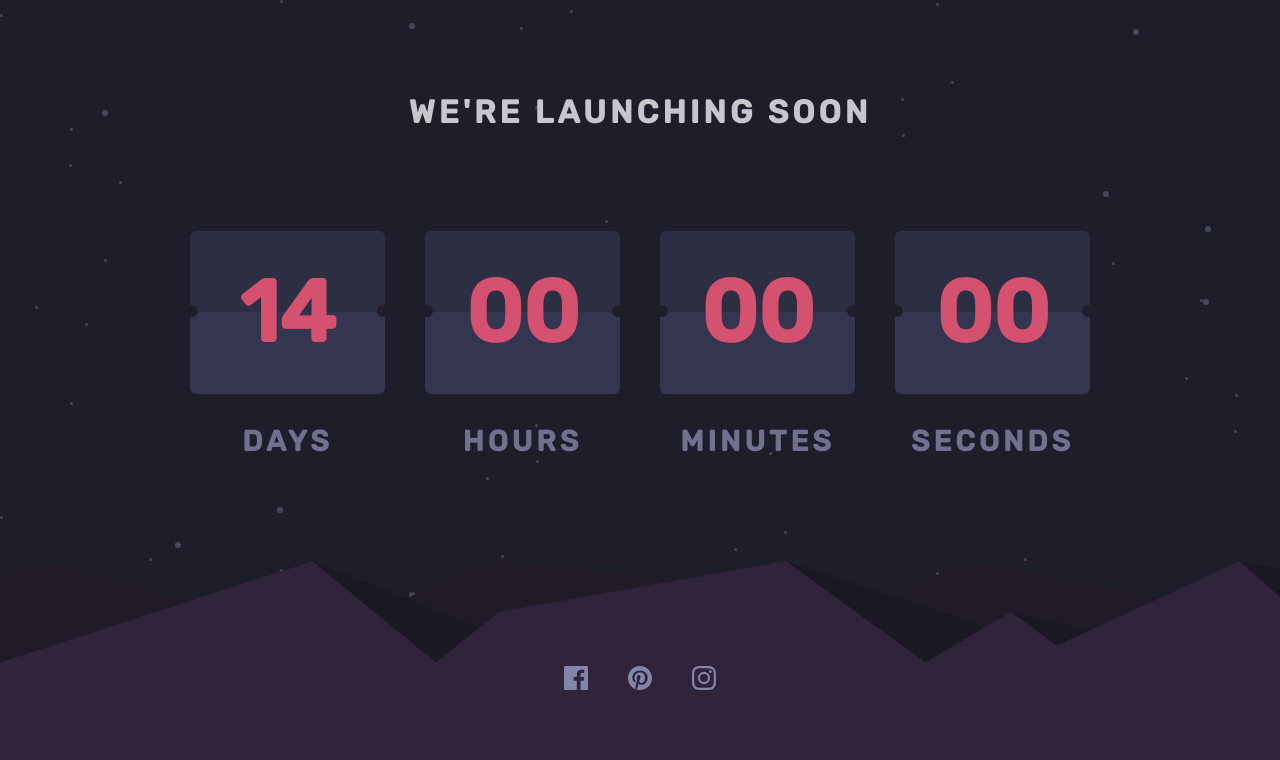
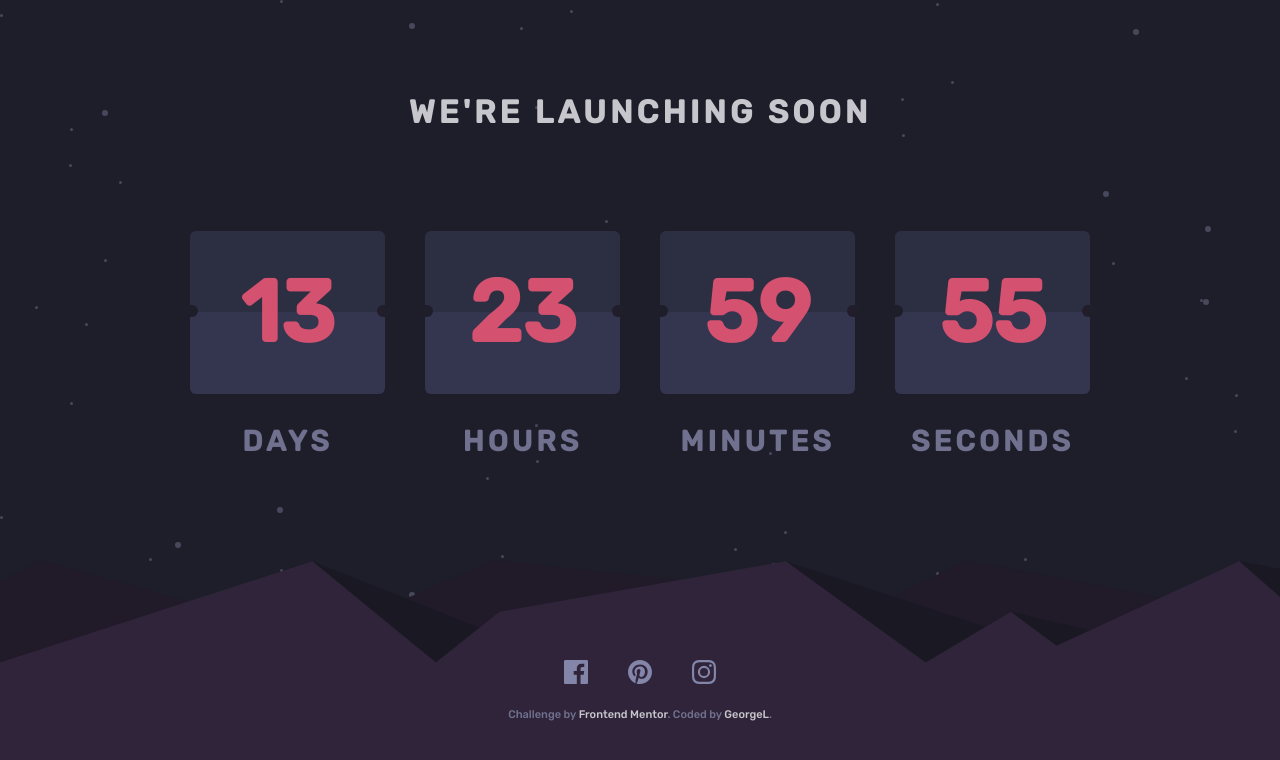
Before and after one commit to redon13/Launch_countdown_timer, a plain HTML site: page index.html in a window 1280 px wide. Drawn offline with Linux system fonts and the light colour scheme.

Commit message:
added script

```diff
--- a/assets/css/scss/main.scss
+++ b/assets/css/scss/main.scss
@@ -241,9 +241,14 @@ body{
       }
     }
   }
-  .attribution { font-size: 11px; text-align: center; }
+  .attribution {
+    font-size: 11px;
+    text-align: center;
+    color: $secondary-text-color;
+  }
   .attribution a {
-    color: hsl(228, 45%, 44%);
+    color: $primary-text-color;
+    text-decoration: none;
 
     &:hover {
       color: $hover-color;
--- a/assets/js/app.js
+++ b/assets/js/app.js
@@ -8,3 +8,60 @@ const labels = document.querySelectorAll('.label');
     labels.forEach(text => {
        text.textContent = text.textContent.toUpperCase();
     });
+
+
+
+// set counting days
+const setDays = 14;
+// ******************
+
+const tday = new Date();
+tday.setDate(tday.getDate() + setDays);
+
+function countDown() {
+
+        const currentDate = new Date();
+
+        // get remaining seconds from current date until timer ends
+        const totalRemainingSeconds = (tday - currentDate)/1000;
+
+        const remainingDays = Math.floor(totalRemainingSeconds / 3600 / 24);
+        const remainingHours = Math.floor(totalRemainingSeconds / 3600) % 24;
+        const remainingMinutes = Math.floor(totalRemainingSeconds / 60) % 60;
+        const remainingSeconds = Math.floor(totalRemainingSeconds) % 60;
+
+        //    insert values into html elements
+        const rDays = document.querySelector('#remainingDays');
+        const rHours = document.querySelector('#remainingHours');
+        const rMinutes = document.querySelector('#remainingMinutes');
+        const rSeconds = document.querySelector('#remainingSeconds');
+
+
+        if (remainingDays > 9){
+            rDays.innerHTML = remainingDays;
+        }else {
+            rDays.innerHTML = '0' + remainingDays;
+        }
+
+        if (remainingHours > 9){
+            rHours.innerHTML = remainingHours;
+        }else{
+            rHours.innerHTML = '0' + remainingHours;
+        }
+
+        if (remainingMinutes > 9){
+            rMinutes.innerHTML = remainingMinutes;
+        }else{
+            rMinutes.innerHTML = '0' + remainingMinutes;
+        }
+
+        if (remainingSeconds > 9){
+            rSeconds.innerHTML = remainingSeconds;
+        }else {
+            rSeconds.innerHTML = '0' + remainingSeconds;
+        }
+}
+
+countDown();
+
+setInterval(countDown, 1000);
--- a/index.html
+++ b/index.html
@@ -2,7 +2,7 @@
 <html lang="en">
 <head>
     <meta charset="UTF-8">
-    <meta name="viewport" content="width=device-width, initial-scale=1.0"> <!-- displays site properly based on user's device -->
+    <meta name="viewport" content="width=device-width, initial-scale=1.0">
 
     <link rel="icon" type="image/png" sizes="32x32" href="./assets/images/favicon-32x32.png">
     <link rel="stylesheet" href="assets/css/style.css">
@@ -22,7 +22,7 @@
         <section class="timer-section">
             <div class="day">
                 <div class="digit">
-                    <p>14</p>
+                    <p id="remainingDays">14</p>
                 </div>
                 <div>
                     <p class="label">Days</p>
@@ -30,7 +30,7 @@
             </div>
             <div class="hour">
                 <div class="digit">
-                    <p>00</p>
+                    <p id="remainingHours">00</p>
                 </div>
                 <div>
                     <p class="label">Hours</p>
@@ -38,7 +38,7 @@
             </div>
             <div class="minute">
                 <div class="digit">
-                    <p>00</p>
+                    <p id="remainingMinutes">00</p>
                 </div>
                 <div>
                     <p class="label">Minutes</p>
@@ -46,7 +46,7 @@
             </div>
             <div class="second">
                 <div class="digit">
-                    <p>00</p>
+                    <p id="remainingSeconds">00</p>
                 </div>
                 <div>
                     <p class="label">Seconds</p>
@@ -62,10 +62,9 @@
                 <li><img src="assets/images/icon-pinterest.svg" alt="Pinterest"></li>
                 <li><img src="assets/images/icon-instagram.svg" alt="Instagram"></li>
             </ul>
-<!--            <div class="attribution">-->
-<!--                Challenge by <a href="https://www.frontendmentor.io?ref=challenge" target="_blank">Frontend Mentor</a>.-->
-<!--                Coded by <a href="#">GeorgeL</a>.-->
-<!--            </div>-->
+            <div class="attribution">
+                Challenge by <a href="https://www.frontendmentor.io?ref=challenge" target="_blank">Frontend Mentor</a>. Coded by <a href="https://github.com/redon13"> GeorgeL</a>.
+            </div>
         </footer>
 
 
```
Also changed, not shown: assets/css/style.css, 1 other file.
